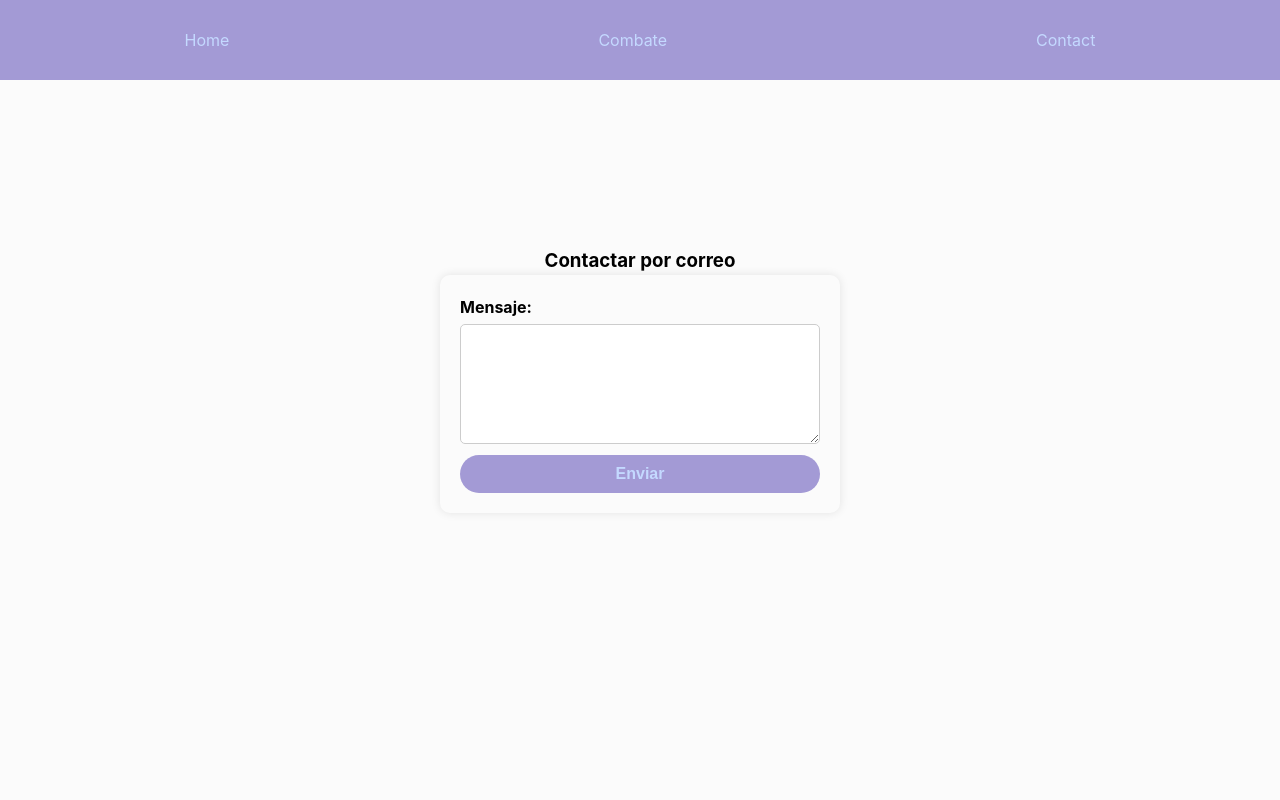
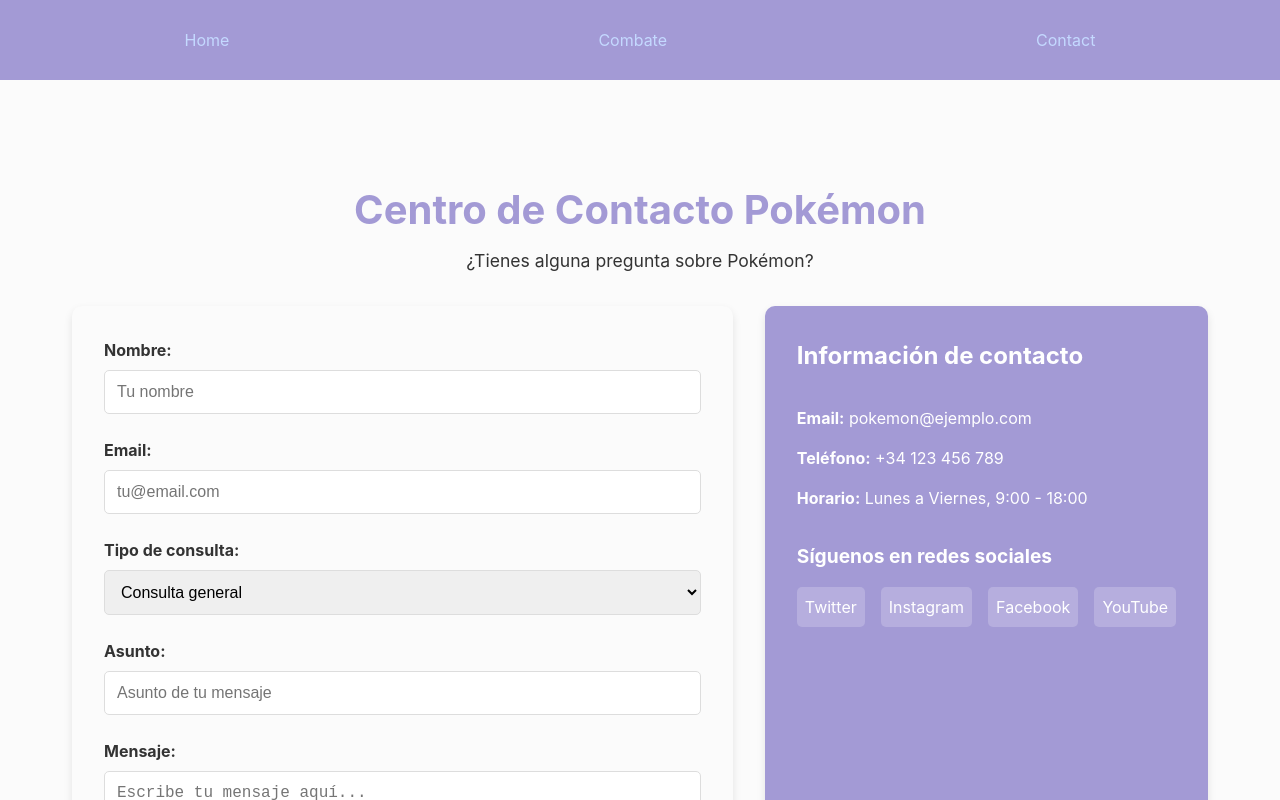
Before and after one commit to ireneromero95/proyecto11, a React (Vite) app: page /contact in a window 1280 px wide. Shown: the top 800 px of the page. Built offline with nearby package versions, Linux system fonts and the light colour scheme.

Commit message:
contact actualizado

```diff
--- a/src/index.css
+++ b/src/index.css
@@ -4,9 +4,9 @@
   font-weight: 400;
 
   --primary-color: #c4d9ff;
-  --primary-color: #c4d9ff;
   --secondary-color: #a39ad5; /* Background header */
   --tertiary-color: #fbfbfb; /* Main */
+  --quaternary-color: #ffcb05;
   background-color: var(--tertiary-color);
 }
 
--- a/src/pages/Contact/Contact.css
+++ b/src/pages/Contact/Contact.css
@@ -1,34 +1,149 @@
-.contact {
+.contact-container {
+  max-width: 1200px;
+  margin: 0 auto;
+  padding: 2rem;
+  padding-top: 0;
+}
+
+.contact-header {
+  text-align: center;
+  margin-bottom: 2rem;
+}
+
+.contact-header h2 {
+  color: var(--secondary-color);
+  font-size: 2.5rem;
+  margin-bottom: 0.5rem;
+}
+
+.contact-header p {
+  color: #333;
+  font-size: 1.1rem;
+}
+
+.contact-form-wrapper {
   display: flex;
-  justify-content: center;
   flex-direction: column;
-  justify-content: center;
-  align-items: center;
-  min-height: 50vh;
-  padding: 20px;
+  gap: 2rem;
+}
+
+@media (min-width: 768px) {
+  .contact-form-wrapper {
+    flex-direction: row;
+  }
+
+  .contact-form {
+    flex: 2;
+  }
+
+  .contact-info {
+    flex: 1;
+  }
 }
 
 .contact-form {
-  padding: 20px;
+  background-color: var(--tertiary-color);
+  padding: 2rem;
   border-radius: 10px;
-  box-shadow: 0 0 10px rgba(0, 0, 0, 0.1);
-  display: flex;
-  flex-direction: column;
-  width: 100%;
-  max-width: 400px;
+  box-shadow: 0 4px 8px rgba(0, 0, 0, 0.1);
 }
 
-.contact-form label {
-  font-weight: bold;
-  margin-bottom: 5px;
+.form-group {
+  margin-bottom: 1.5rem;
 }
 
-.contact-form textarea {
+.form-group label {
+  display: block;
+  margin-bottom: 0.5rem;
+  font-weight: bold;
+  color: #333;
+}
+
+.form-group input,
+.form-group textarea,
+.form-group select {
   width: 100%;
-  padding: 10px;
-  margin-top: 5px;
-  border: 1px solid #cccccc;
+  padding: 0.75rem;
+  border: 1px solid #ddd;
   border-radius: 5px;
-  height: 120px;
   font-size: 1rem;
+  transition: border-color 0.3s;
 }
+
+.form-group input:focus,
+.form-group textarea:focus,
+.form-group select:focus {
+  border-color: var(--primary-color);
+  outline: none;
+}
+
+.form-actions {
+  display: flex;
+  justify-content: flex-end;
+}
+
+.contact-info {
+  background-color: var(--secondary-color);
+  color: white;
+  padding: 2rem;
+  border-radius: 10px;
+  box-shadow: 0 4px 8px rgba(0, 0, 0, 0.1);
+}
+
+.contact-info h3 {
+  font-size: 1.5rem;
+  margin-bottom: 1.5rem;
+  border-bottom: 2px solid var(---quaternary-color);
+  padding-bottom: 0.5rem;
+}
+
+.contact-info p {
+  margin-bottom: 1rem;
+}
+
+.social-links {
+  margin-top: 2rem;
+}
+
+.social-links h4 {
+  margin-bottom: 1rem;
+  font-size: 1.2rem;
+}
+
+.social-icons {
+  display: flex;
+  gap: 1rem;
+}
+
+.social-icons a {
+  color: white;
+  text-decoration: none;
+  padding: 0.5rem;
+  background-color: rgba(255, 255, 255, 0.2);
+  border-radius: 5px;
+  transition: background-color 0.3s;
+}
+
+.social-icons a:hover {
+  background-color: rgba(255, 255, 255, 0.3);
+}
+
+.success-message,
+.error-message {
+  padding: 1rem;
+  margin-bottom: 1.5rem;
+  border-radius: 5px;
+  text-align: center;
+}
+
+.success-message {
+  background-color: #d4edda;
+  color: #155724;
+  border: 1px solid #c3e6cb;
+}
+
+.error-message {
+  background-color: #f8d7da;
+  color: #721c24;
+  border: 1px solid #f5c6cb;
+}
--- a/src/pages/Contact/Contact.jsx
+++ b/src/pages/Contact/Contact.jsx
@@ -1,40 +1,206 @@
 import './Contact.css';
 import { useState } from 'react';
-import Button from '../../components/Button/Button'; // Importación de Button
-
-import React from 'react';
+import Button from '../../components/Button/Button';
 
 const Contact = () => {
-  // Estado para el mensaje
-  const [message, setMessage] = useState('');
+  // estados para los diferentes campos
+  const [formData, setFormData] = useState({
+    name: '',
+    email: '',
+    subject: '',
+    message: '',
+    pokemonType: 'general'
+  });
 
-  // Maneja el cambio en el textarea
+  // estados para los mensajes
+  const [formStatus, setFormStatus] = useState({
+    isSubmitted: false,
+    isError: false,
+    message: ''
+  });
+
+  //cambios en el formulario
   const handleChange = (e) => {
-    setMessage(e.target.value);
+    const { name, value } = e.target;
+    setFormData((prevData) => ({
+      ...prevData,
+      [name]: value
+    }));
   };
 
-  // Maneja el envío del formulario
+  // esto es pa asegurarme de que mete un mail
+  const validateEmail = (email) => {
+    const re = /^[^\s@]+@[^\s@]+\.[^\s@]+$/;
+    return re.test(email);
+  };
+
   const handleSubmit = (e) => {
-    e.preventDefault(); // Previene el comportamiento por defecto de recargar la página
-    alert('Mensaje enviado correctamente');
-    setMessage(''); // Limpia el mensaje
+    e.preventDefault();
+
+    if (!formData.name.trim()) {
+      setFormStatus({
+        isSubmitted: false,
+        isError: true,
+        message: 'Por favor, introduce tu nombre'
+      });
+      return;
+    }
+
+    if (!validateEmail(formData.email)) {
+      setFormStatus({
+        isSubmitted: false,
+        isError: true,
+        message: 'Por favor, introduce un email válido'
+      });
+      return;
+    }
+
+    if (!formData.message.trim()) {
+      setFormStatus({
+        isSubmitted: false,
+        isError: true,
+        message: 'Por favor, escribe un mensaje'
+      });
+      return;
+    }
+
+    setFormStatus({
+      isSubmitted: true,
+      isError: false,
+      message:
+        '¡Mensaje enviado correctamente! Nos pondremos en contacto contigo pronto.'
+    });
+
+    setFormData({
+      name: '',
+      email: '',
+      subject: '',
+      message: '',
+      pokemonType: 'general'
+    });
+
+    setTimeout(() => {
+      setFormStatus((prev) => ({ ...prev, isSubmitted: false }));
+    }, 5000);
   };
 
   return (
-    <div className='contact'>
-      <h3>Contactar por correo</h3>
+    <div className='contact-container'>
+      <div className='contact-header'>
+        <h2>Centro de Contacto Pokémon</h2>
+        <p>¿Tienes alguna pregunta sobre Pokémon?</p>
+      </div>
+
+      {formStatus.isSubmitted && (
+        <div className='success-message'>{formStatus.message}</div>
+      )}
+
+      {formStatus.isError && (
+        <div className='error-message'>{formStatus.message}</div>
+      )}
+
+      <div className='contact-form-wrapper'>
         <form className='contact-form' onSubmit={handleSubmit}>
-        <label>
-          Mensaje:
+          <div className='form-group'>
+            <label htmlFor='name'>Nombre:</label>
+            <input
+              type='text'
+              id='name'
+              name='name'
+              value={formData.name}
+              onChange={handleChange}
+              placeholder='Tu nombre'
+            />
+          </div>
+
+          <div className='form-group'>
+            <label htmlFor='email'>Email:</label>
+            <input
+              type='email'
+              id='email'
+              name='email'
+              value={formData.email}
+              onChange={handleChange}
+              placeholder='tu@email.com'
+            />
+          </div>
+
+          <div className='form-group'>
+            <label htmlFor='pokemonType'>Tipo de consulta:</label>
+            <select
+              id='pokemonType'
+              name='pokemonType'
+              value={formData.pokemonType}
+              onChange={handleChange}
+            >
+              <option value='general'>Consulta general</option>
+              <option value='pokedex'>Información de Pokédex</option>
+              <option value='battles'>Batallas Pokémon</option>
+              <option value='events'>Eventos especiales</option>
+              <option value='other'>Otro</option>
+            </select>
+          </div>
+
+          <div className='form-group'>
+            <label htmlFor='subject'>Asunto:</label>
+            <input
+              type='text'
+              id='subject'
+              name='subject'
+              value={formData.subject}
+              onChange={handleChange}
+              placeholder='Asunto de tu mensaje'
+            />
+          </div>
+
+          <div className='form-group'>
+            <label htmlFor='message'>Mensaje:</label>
             <textarea
+              id='message'
               name='message'
-            value={message}
+              value={formData.message}
               onChange={handleChange}
-            required
+              placeholder='Escribe tu mensaje aquí...'
+              rows={5}
             ></textarea>
-        </label>
-        <Button name='Enviar' action={handleSubmit} />
+          </div>
+
+          <div className='form-actions'>
+            <Button name='Enviar mensaje' action={handleSubmit} />
+          </div>
         </form>
+
+        <div className='contact-info'>
+          <h3>Información de contacto</h3>
+          <p>
+            <strong>Email:</strong> pokemon@ejemplo.com
+          </p>
+          <p>
+            <strong>Teléfono:</strong> +34 123 456 789
+          </p>
+          <p>
+            <strong>Horario:</strong> Lunes a Viernes, 9:00 - 18:00
+          </p>
+
+          <div className='social-links'>
+            <h4>Síguenos en redes sociales</h4>
+            <div className='social-icons'>
+              <a href='#' aria-label='Twitter'>
+                Twitter
+              </a>
+              <a href='#' aria-label='Instagram'>
+                Instagram
+              </a>
+              <a href='#' aria-label='Facebook'>
+                Facebook
+              </a>
+              <a href='#' aria-label='YouTube'>
+                YouTube
+              </a>
+            </div>
+          </div>
+        </div>
+      </div>
     </div>
   );
 };
```
Lines whose indentation alone changed are shown as unchanged.
